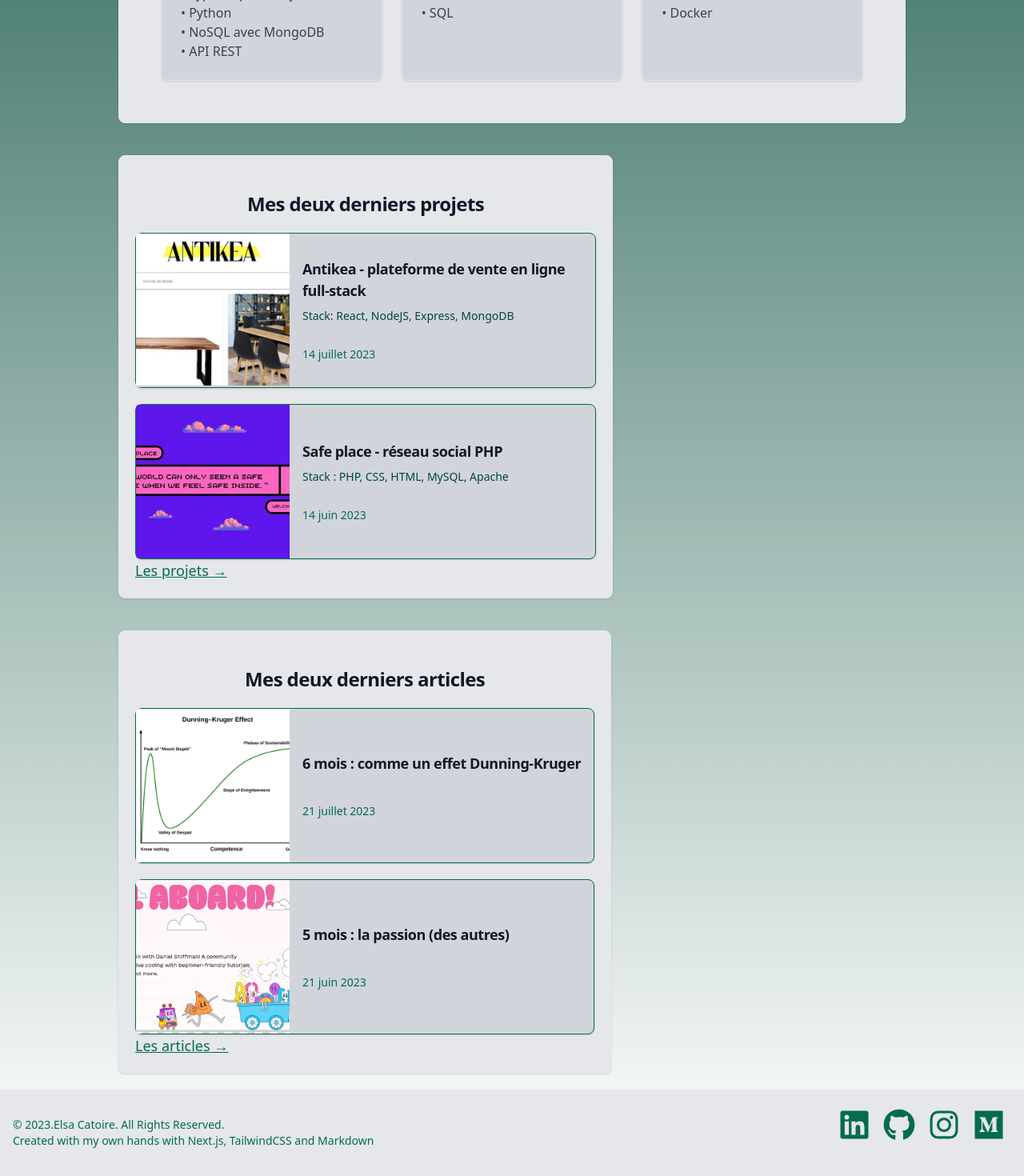
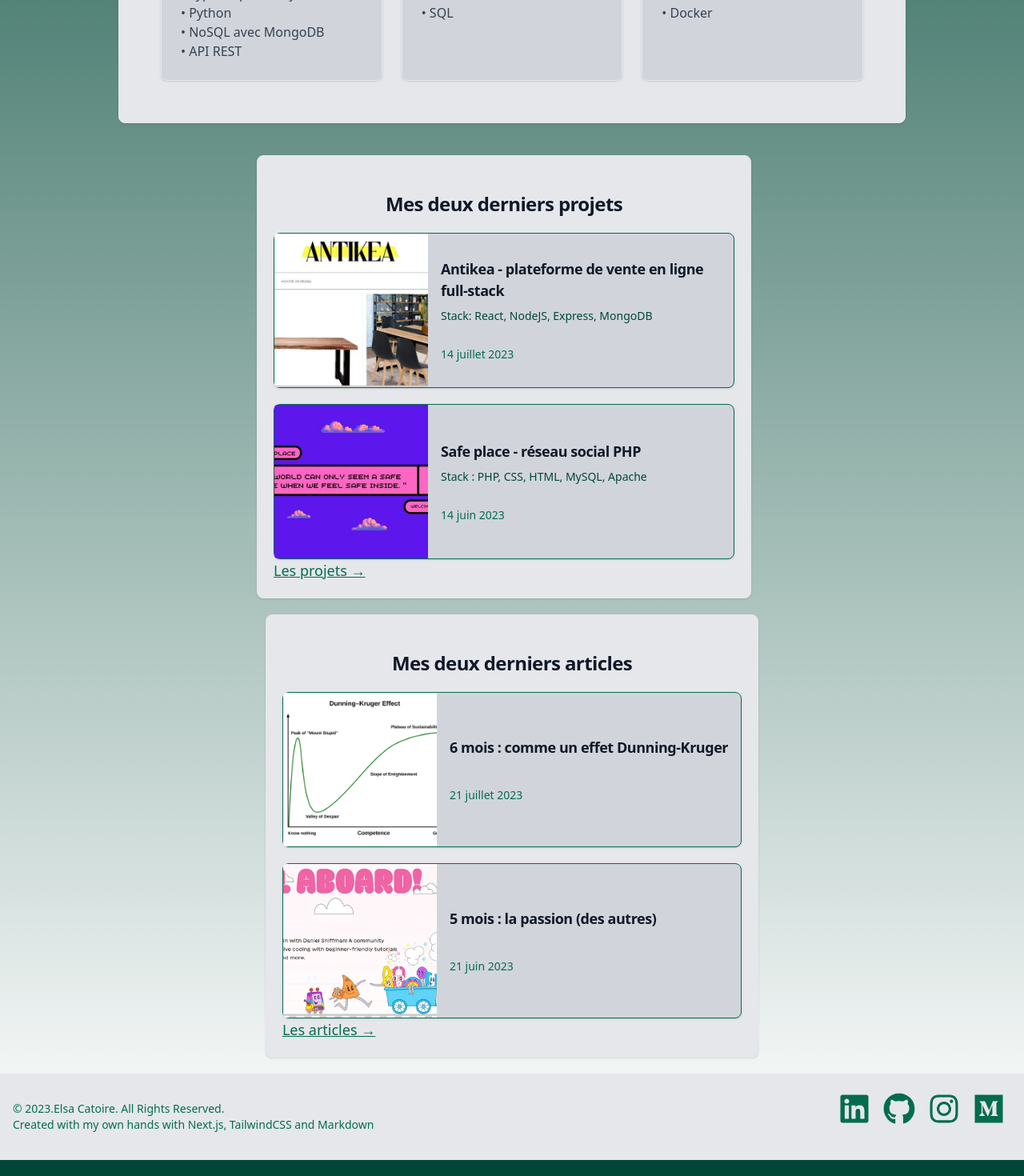
Before and after one commit to elsacatoire/blog-next, a Next.js app: page / in a window 1280 px wide. Shown: the part 694-2164 px from the top of the page at 80% size. Built offline with nearby package versions, Linux system fonts and the light colour scheme.

Commit message:
small fix center

```diff
--- a/app/page.tsx
+++ b/app/page.tsx
@@ -65,12 +65,16 @@ export default function Home() {
           </div>
         </div>
       </div>
-      <div className="justify-between w-full flex flex-wrap">
-        <div className="mt-10 text-lg text-left block p-5 text-gray-900 bg-gray-200 border border-gray-200 rounded-lg shadow  dark:bg-gray-800 dark:border-gray-700 dark:hover:bg-gray-700">
-          <ProjectPosts2 />
+      <div className="w-full flex flex-wrap mx-auto mt-10 md:justify-center">
+        <div className="w-full md:w-auto mb-5 md:mr-5">
+          <div className="text-lg text-left block p-5 text-gray-900 bg-gray-200 border border-gray-200 rounded-lg shadow dark:bg-gray-800 dark:border-gray-700 dark:hover:bg-gray-700">
+            <ProjectPosts2 />
+          </div>
         </div>
-        <div className="mt-10 text-lg text-left block p-5 text-gray-900 bg-gray-200 border border-gray-200 rounded-lg shadow  dark:bg-gray-800 dark:border-gray-700 dark:hover:bg-gray-700">
-          <Post2 />
+        <div className="w-full md:w-auto">
+          <div className="text-lg text-left block p-5 text-gray-900 bg-gray-200 border border-gray-200 rounded-lg shadow dark:bg-gray-800 dark:border-gray-700 dark:hover:bg-gray-700">
+            <Post2 />
+          </div>
         </div>
       </div>
     </main >
--- a/app/posts/page.tsx
+++ b/app/posts/page.tsx
@@ -6,7 +6,7 @@ export default function PostsPage() {
         <main>
             <div className="text-left block p-10 text-gray-900 bg-gray-200 border border-gray-200 rounded-lg shadow dark:bg-gray-800 dark:border-gray-700 dark:hover:bg-gray-700">
                 <div className="flex flex-col md:flex-row md:space-x-8 items-start">
-                    <div className="md:w-2/3 md:order-1 ml-5 mx-auto">
+                    <div className="md:w-2/3 md:order-1s mx-auto">
                         <h5 className="text-center mb-2 text-2xl font-bold tracking-tight text-gray-900 dark:text-white">
                             Parfois je pense, parfois j&apos;écris, parfois je rien
                         </h5>
@@ -21,7 +21,7 @@ export default function PostsPage() {
                     </div>
                     <div className="md:w-1/3 md:order-2 rounded-lg mx-auto">
                         <div className="h-full max-w-m p-6 bg-gray-300 border border-gray-200 rounded-lg shadow dark:bg-gray-800 dark:border-gray-700 dark:hover:bg-gray-700">
-                            <h5 className="mb-2 text-2xl font-bold tracking-tight text-gray-900 dark:text-white">Quelques textes</h5>
+                            <h5 className="text-2xl font-bold tracking-tight text-gray-900 dark:text-white">Quelques textes</h5>
                             <Link href="https://medium.com/@elsa.catoire" className="mr-5 hover:underline md:mr-10" target="_blank" rel="noopener noreferrer">
                                 <p className="font-normal text-gray-700 dark:text-gray-400">&#x2022; Medium</p>
                             </Link>
```
